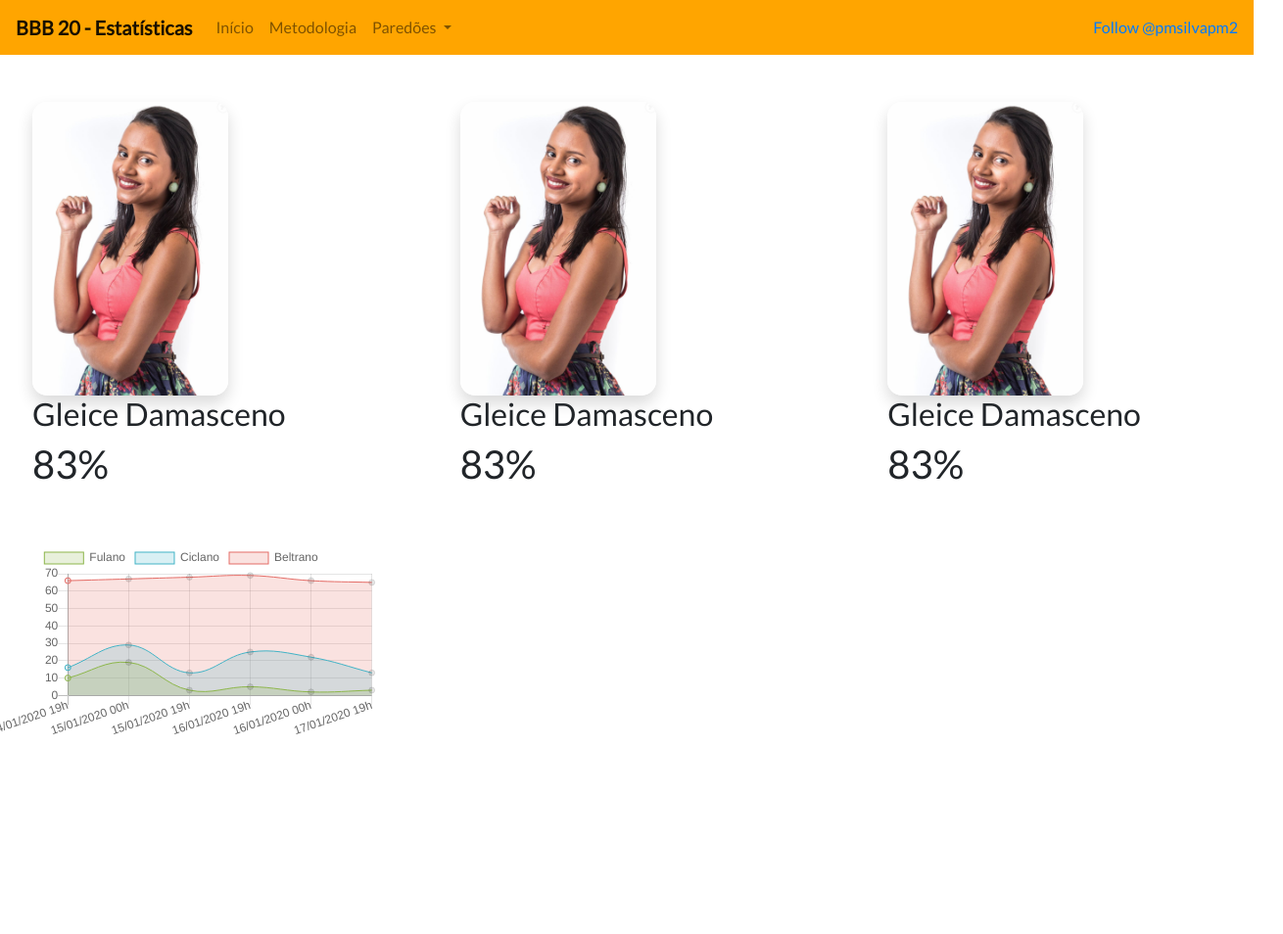
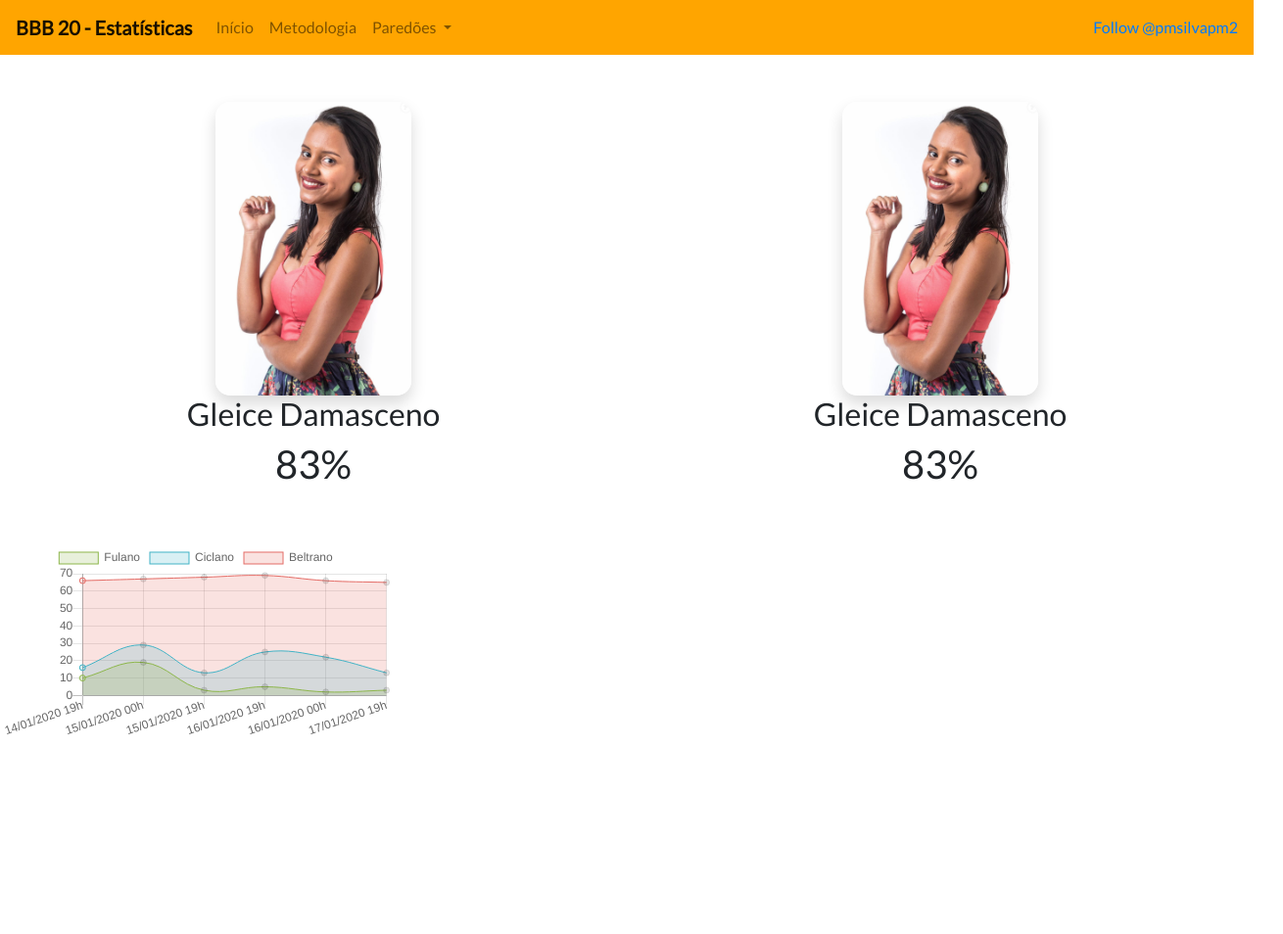
Before and after one commit to paulomoisessilva/bbb20, a plain HTML site: page index.html in a window 1280 px wide. Shown: the whole page at 98% size, 1310 px wide, since content can reach past the window. Drawn offline with nearby package versions, Linux system fonts and the light colour scheme.

Commit message:
fixing center

```diff
--- a/index.html
+++ b/index.html
@@ -37,8 +37,8 @@
   </nav>
 
   <div id="concorrentes" class="row">
-    <div class="col row p-5">
-      <div class="col-12">
+    <div class="col row p-5 text-center center-block">
+      <div class="col-12 d-flex justify-content-center">
         <div class="imagem-participante shadow">
           <img src="/assets/Gleice.jpg" alt="">
         </div>
@@ -48,8 +48,9 @@
         <h1>83%</h1>
       </div>
     </div>
-    <div class="col row p-5">
-      <div class="col-12">
+
+    <div class="col row p-5 text-center center-block">
+      <div class="col-12 d-flex justify-content-center">
         <div class="imagem-participante shadow">
           <img src="/assets/Gleice.jpg" alt="">
         </div>
@@ -59,18 +60,10 @@
         <h1>83%</h1>
       </div>
     </div>
-    <div class="col row p-5">
-      <div class="col-12">
-        <div class="imagem-participante shadow">
-          <img src="/assets/Gleice.jpg" alt="">
-        </div>
-      </div>
-      <div class="col-12">
-        <h2>Gleice Damasceno</h2>
-        <h1>83%</h1>
-      </div>
-    </div>
+
   </div>
+
+
   <div class="row">
     <div id="grafico1">
       <canvas id="myChart"></canvas>
--- a/style.css
+++ b/style.css
@@ -38,3 +38,7 @@ hr{
 .imagem-participante>img{
     width: 200px !important;
 }
+
+.row{
+    margin: 0 !important;
+}
```
